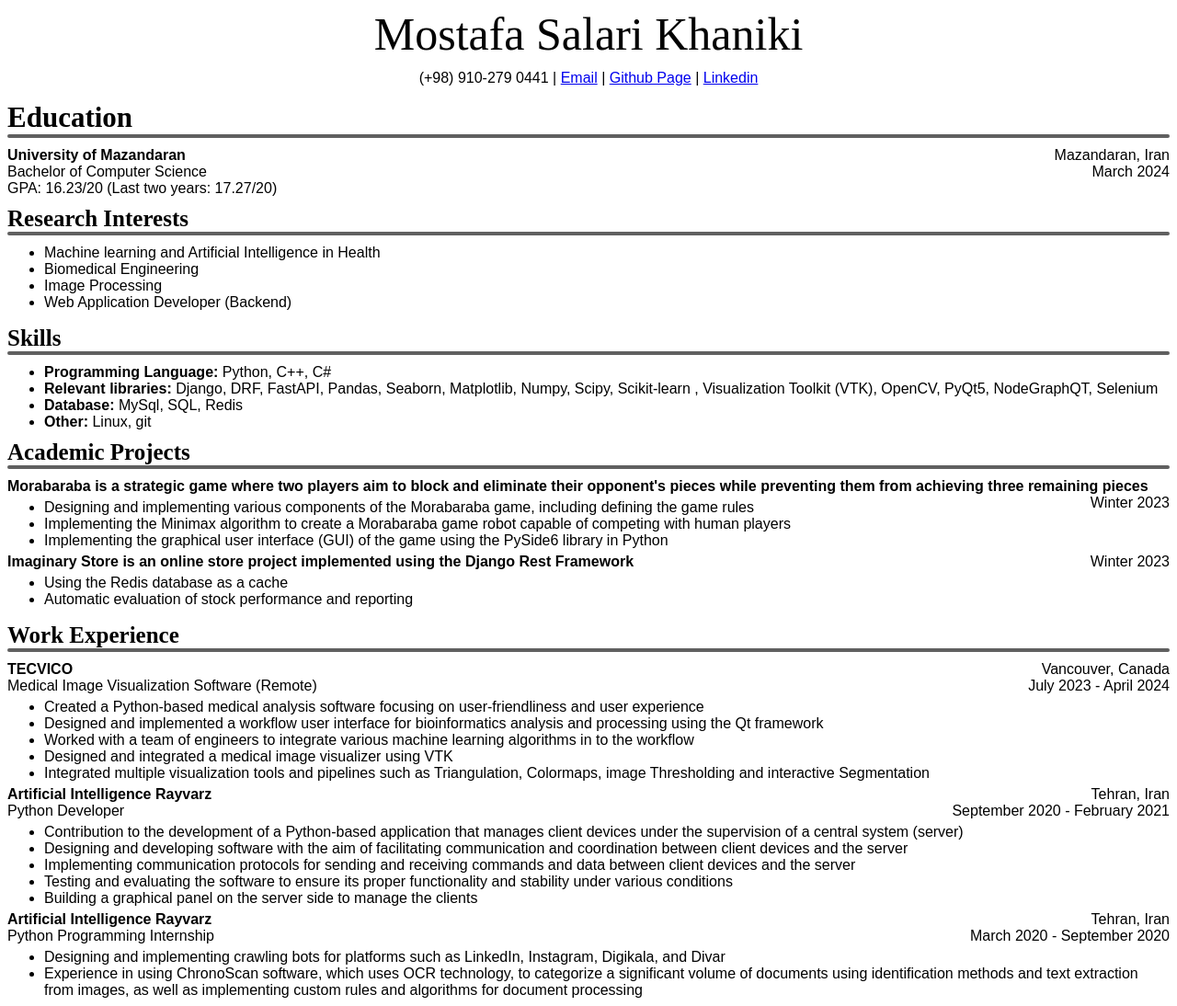
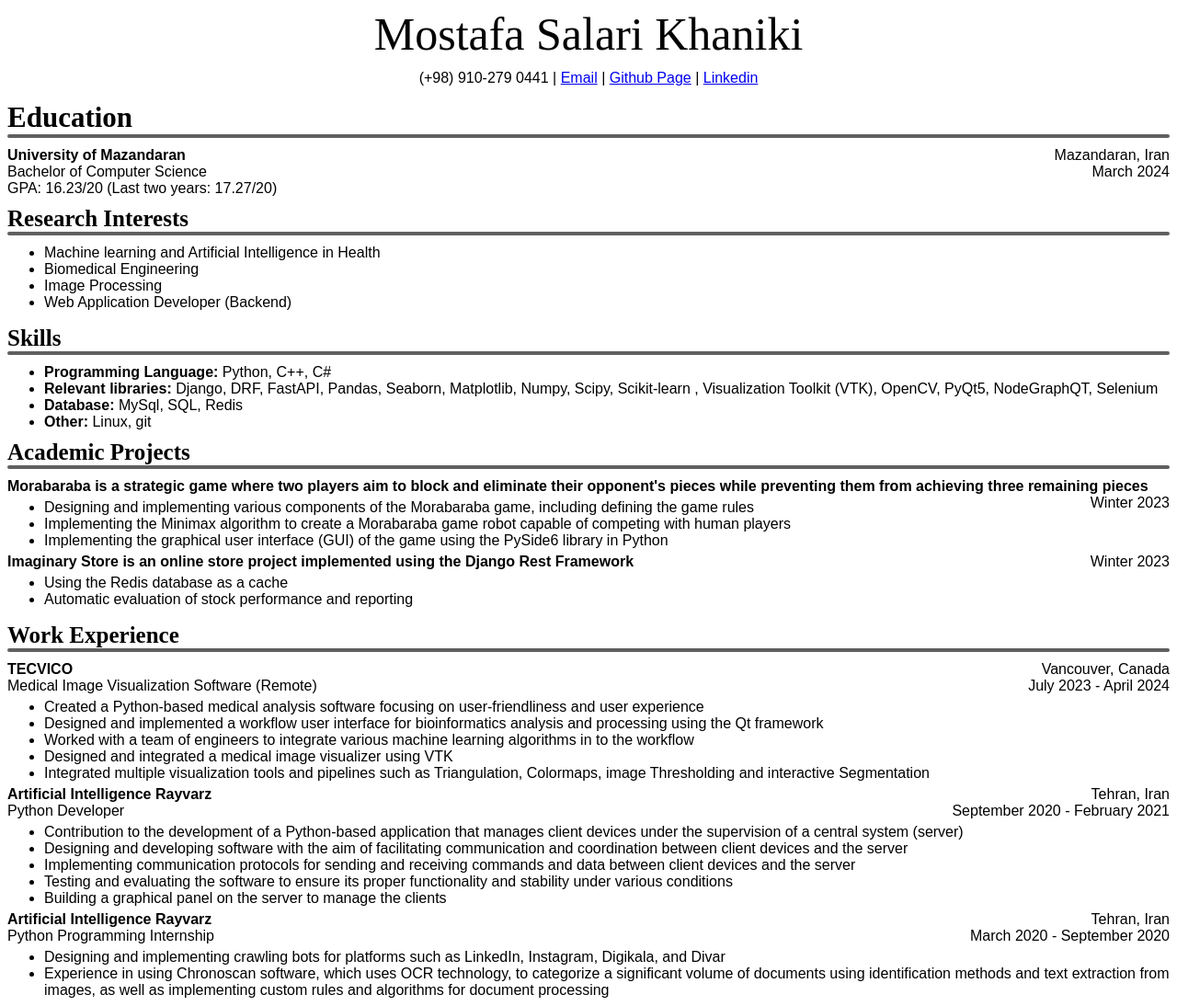
Before and after one commit to mostafasalarikhaniki/mostafasalarikhaniki.github.io, a Jekyll site: the page _pages/cv.html, which Jekyll copies as it is, in a window 1280 px wide. Shown: the whole page at 92% size. Built offline with Jekyll 4.4.1, drawn with Linux system fonts in a browser that asks for light colours.

Commit message:
fix words

```diff
--- a/_pages/cv.html
+++ b/_pages/cv.html
@@ -176,7 +176,7 @@
             Testing and evaluating the software to ensure its proper functionality and stability under various conditions
         </li>
         <li>
-            Building a graphical panel on the server side to manage the clients
+            Building a graphical panel on the server to manage the clients
         </li>
     </ul>
 
@@ -190,7 +190,7 @@
     <ul>
         <li>Designing and implementing crawling bots for platforms such as LinkedIn, Instagram, Digikala, and Divar
         </li>
-        <li>Experience in using ChronoScan software, which uses OCR technology, to categorize a significant volume of documents using identification methods and text extraction from images,
+        <li>Experience in using Chronoscan software, which uses OCR technology, to categorize a significant volume of documents using identification methods and text extraction from images,
              as well as implementing custom rules and algorithms for document processing
         </li>
 
```
